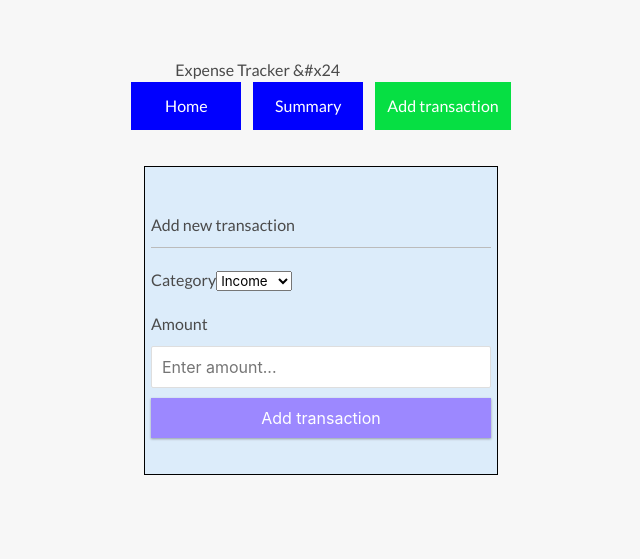
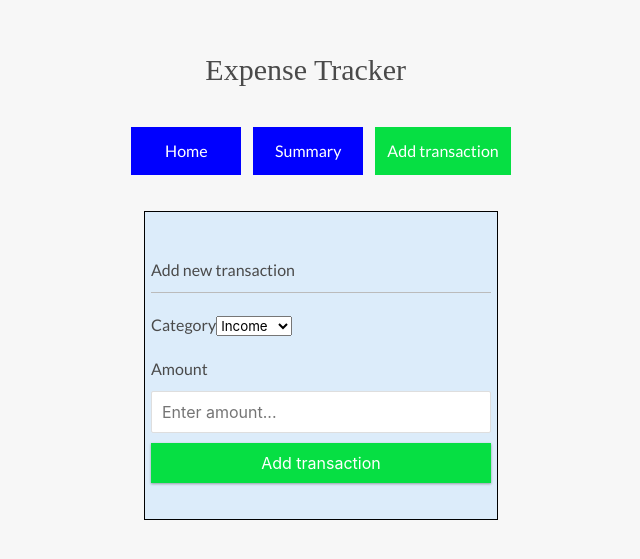
Before and after one commit to D-E-Z-MO/project-2-react, a React (Create React App) app: page /form in a window 1280 px wide. Shown: the part 119-678 px from the top of the page, without its empty margins (319-959 px from the left). Built offline with nearby package versions, Linux system fonts and the light colour scheme; data requests are answered from the project's data file.

Commit message:
v4.final

```diff
--- a/public/index.html
+++ b/public/index.html
@@ -10,6 +10,7 @@
       content="Web site created using create-react-app"
     />
     <link rel="apple-touch-icon" href="%PUBLIC_URL%/logo192.png" />
+    <link rel="stylesheet" href="%PUBLIC_URL%/Fonts/c39hrp24dhtt 2.ttf" />
     <!--
       manifest.json provides metadata used when your web app is installed on a
       user's mobile device or desktop. See https://developers.google.com/web/fundamentals/web-app-manifest/
@@ -24,7 +25,7 @@
       work correctly both with client-side routing and a non-root public URL.
       Learn how to configure a non-root public URL by running `npm run build`.
     -->
-    <title>React App</title>
+    <title>Expense Tracker</title>
   </head>
   <body>
     <noscript>You need to enable JavaScript to run this app.</noscript>
--- a/src/App.css
+++ b/src/App.css
@@ -1,10 +1,5 @@
 @import url("https://fonts.googleapis.com/css?family=Lato&display=swap");
-@import "https://cdn.jsdelivr.net/npm/bulma@0.9.3/css/bulma.min.css";
-@font-face {
-  font-family: c39hrp24dhtt;
-  src: url("myserver.com/fonts/Delicious-Roman.ttf");
-}
-
+@import "https://cdn.jsdelivr.net/npm/bulma@0.9.3/css/bulma-rtl.min.css";
 :root {
   --box-shadow: 0 1px 3px rgba(0, 0, 0, 0.12), 0 1px 2px rgba(0, 0, 0, 0.24);
 }
@@ -97,7 +92,7 @@ input[type="number"] {
 
 .btn {
   cursor: pointer;
-  background-color: #9c88ff;
+  background-color: #06df43;
   box-shadow: var(--box-shadow);
   color: #fff;
   border: 0;
@@ -140,8 +135,11 @@ input[type="number"] {
   opacity: 1;
 }
 .header {
+  font-size: 30px;
+  font-family: BarCode;
+  padding: 35px;
   display: flex;
-  margin-left: 50px;
+  margin-left: 45px;
 }
 .nav {
   display: inline-block;
--- a/src/components/Form.js
+++ b/src/components/Form.js
@@ -32,6 +32,7 @@ export function Form({ balance }) {
           <label htmlFor="text">Category</label>
           <select
             type="text"
+            // style="margin:10px"
             value={category}
             onChange={(e) => setCategory(e.target.value)}
           >
@@ -42,7 +43,6 @@ export function Form({ balance }) {
         <div className="form-control">
           <label htmlFor="amount">
             Amount <br />
-            {/* {(negative - expense, positive - income)} */}
           </label>
           <input
             type="number"
--- a/src/components/Header.js
+++ b/src/components/Header.js
@@ -1,5 +1,5 @@
 import React from "react";
 
 export function Header() {
-  return <h2 className="header">Expense Tracker &#x24</h2>;
+  return <h2 className="header">Expense Tracker</h2>;
 }
--- a/src/components/TransactionList.js
+++ b/src/components/TransactionList.js
@@ -1,7 +1,7 @@
 import React, { useEffect, useState } from "react";
 import { IncomeExpenses } from "./IncomeExpenses";
 import { PieChart } from "react-minimal-pie-chart";
-import { getTransactions, getBalance } from "../api";
+import { getTransactions } from "../api";
 import { Balance } from "./Balance";
 
 export function TransactionList({ balance }) {
```
Also changed, not shown: src/components/Balance.js (+1 -10 lines), public/Fonts/c39hrp24dhtt 2.ttf (renamed from c39hrp24dhtt 2.ttf).
